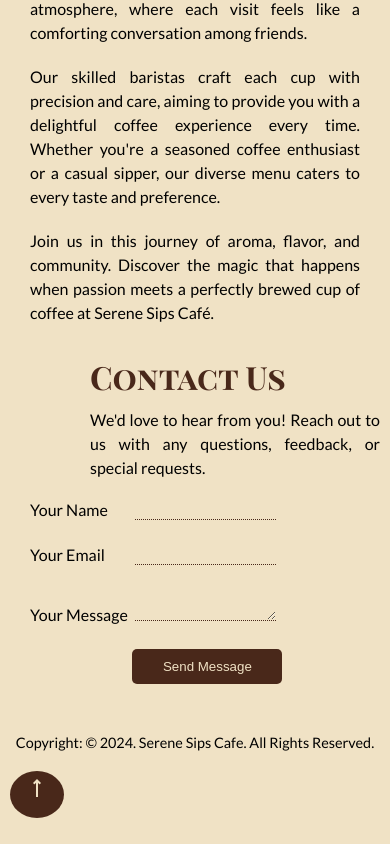
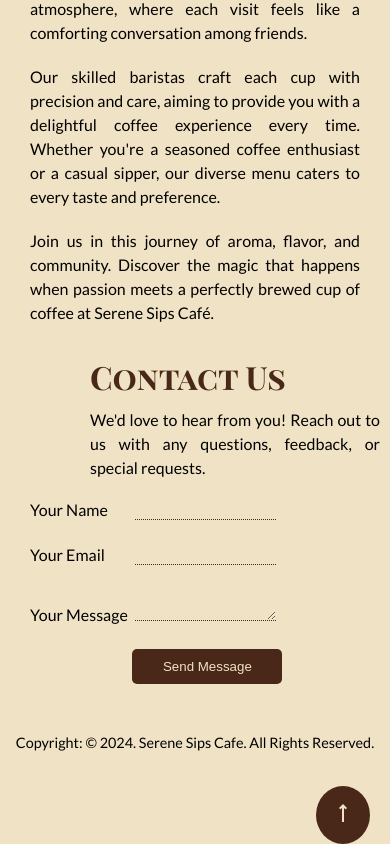
Before and after one commit to Sil-144/serenesip, a plain HTML site: page index.html in a window 390 px wide. Shown: the part 3828-4672 px from the top of the page. Before the commit the page ends 4646 px from the top, so only its background shows below. Drawn offline with nearby package versions, Linux system fonts and the light colour scheme.

Commit message:
Update style.css

```diff
--- a/style.css
+++ b/style.css
@@ -187,7 +187,8 @@ footer {
   color: #f0e2c5;
   margin-left: 80px;
   margin-top: 10px;
-  position: relative;
+  position: absolute;
+  right: 10px;
   right: 10px;
 }
 @media (max-width: 1024px) {
@@ -267,6 +268,6 @@ footer {
 
   /* Scroll to Top Button */
   #to-top {
-    margin-left: 20px;
+    right: 20px;
   }
 }
```
